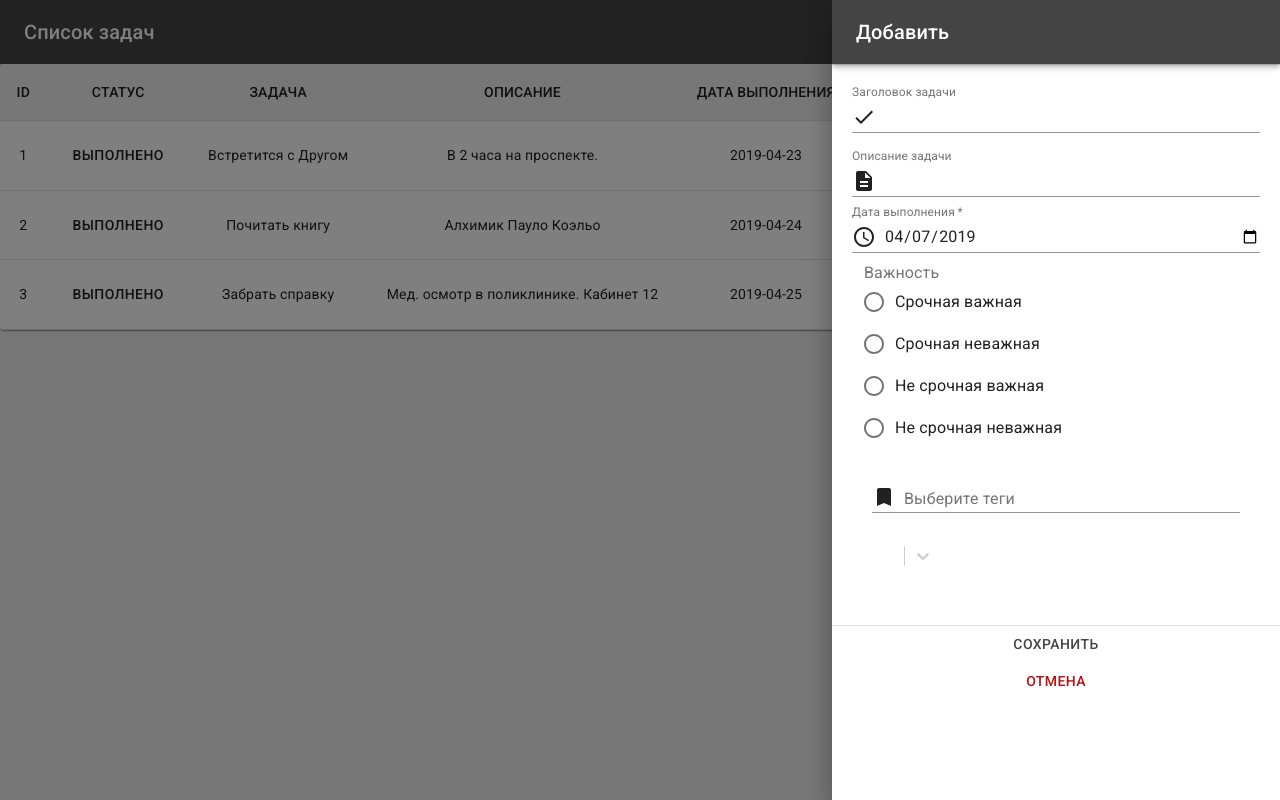
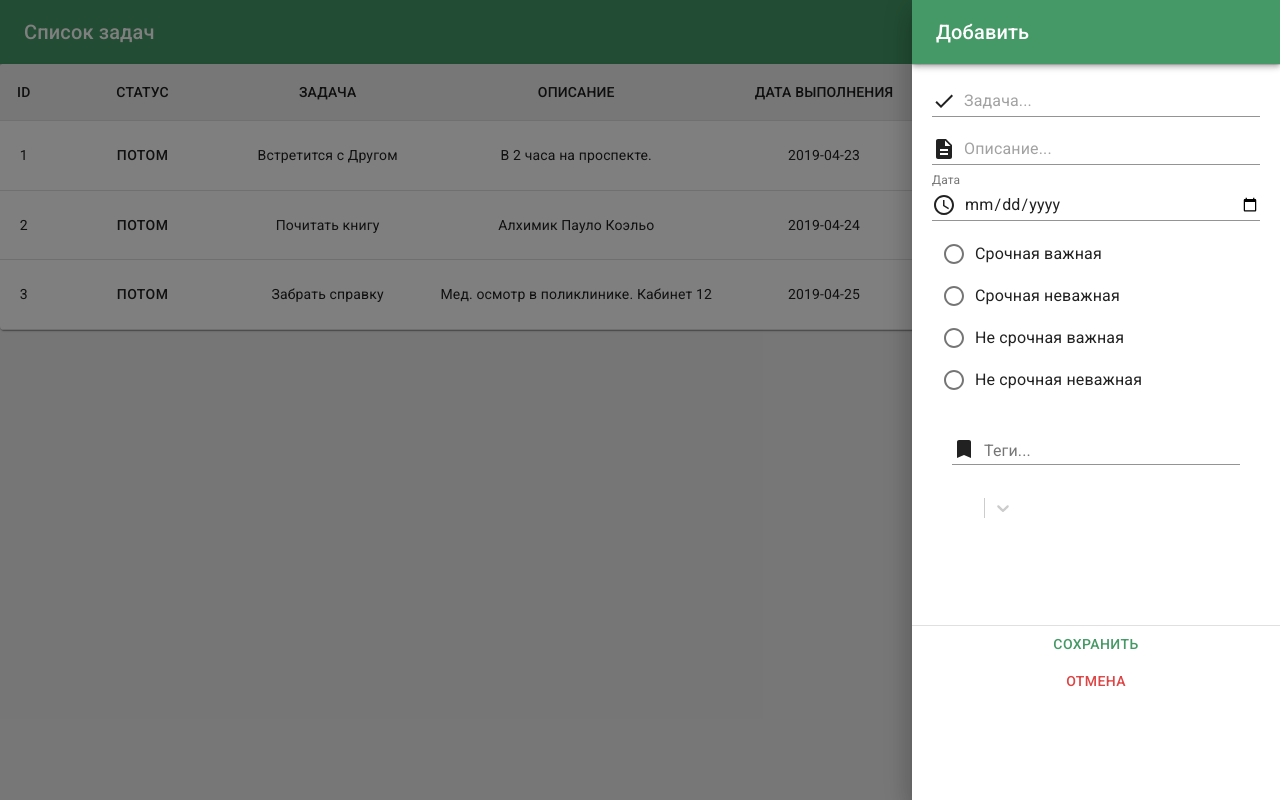
Before and after one commit to usuisora/TodosList, a React (Create React App) app: page / in a window 1280 px wide. Both pictures are taken after a click on the button 1232 px from the left and 32 px from the top of the page. Built offline with nearby package versions, Linux system fonts and the light colour scheme.

Commit message:
edit configured

```diff
--- a/src/App.js
+++ b/src/App.js
@@ -8,10 +8,10 @@ import Alert from './components/Alert'
 const theme = createMuiTheme({
   palette: {
     primary: {
-      main: '#444'
+      main: '#496'
     },
     secondary: {
-      main: '#b71010',
+      main: '#d44',
     },
     spacing:{
       unit: '3px'
--- a/src/Provider.js
+++ b/src/Provider.js
@@ -14,15 +14,16 @@ import React,{createContext,useState} from 'react'
         {id:'4',name:'Не срочная неважная'}]);
 
     const [todos, setTodos] = useState([
-        {id:1,isCompleted: true, name:'Встретится с Другом', description:'В 2 часа на проспекте.',date:new Date(2019,3,23).toISOString().substring(0,10),importance:importance[0].name,tegs:'#meeting'},
-        {id:2,isCompleted: true, name:'Почитать книгу', description:'Алхимик Пауло Коэльо',date:new Date(2019,3,24).toISOString().substring(0,10),importance:importance[3].name,tegs:'#reading'},
-        {id:3,isCompleted: true, name:'Забрать справку', description:'Мед. осмотр в поликлинике. Кабинет 12',date:new Date(2019,3,25).toISOString().substring(0,10),importance:importance[0].name,tegs:'#trip'}
+        {id:1,isCompleted: 'Потом', name:'Встретится с Другом', description:'В 2 часа на проспекте.',date:new Date(2019,3,23).toISOString().substring(0,10),importance:importance[0].name,tegs:'#meeting'},
+        {id:2,isCompleted: 'Потом', name:'Почитать книгу', description:'Алхимик Пауло Коэльо',date:new Date(2019,3,24).toISOString().substring(0,10),importance:importance[3].name,tegs:'#reading'},
+        {id:3,isCompleted: 'Потом', name:'Забрать справку', description:'Мед. осмотр в поликлинике. Кабинет 12',date:new Date(2019,3,25).toISOString().substring(0,10),importance:importance[0].name,tegs:'#trip'}
     ]);
 
 
     const deleteTodo = (id) =>{
         var newTodos = todos.filter(todo=>(todo.id!==id))
         setTodos(newTodos)
+        return 'deleted'
     }
 
     const initDate = new Date().toISOString().substring(0,10)
@@ -30,18 +31,18 @@ import React,{createContext,useState} from 'react'
     const [initTodo, setInitTodo] = useState({});
     const [openSnack, setOpenSnack] = useState(false);
 
-    const addTodo = (arr) =>{
-        const newId =  (todos.length!==0) ? todos[todos.length-1].id+1 : 1
-        var newtodo = {id: newId,isCompleted: false}
-        // console.log(Object.entries(arr))
-        Object.entries(arr).forEach(row=>{
+    const addTodo = () =>{
+        var newtodo = {isCompleted:'Потом'}
+        Object.entries(initTodo).forEach(row=>{
             newtodo[row[0]] = row[1]
         })
+        newtodo.id =  (todos.length!==0) ? todos[todos.length-1].id+1 : 1
+
         const newTodos = [...todos,newtodo]
         newTodos.sort((a,b)=>(a.id-b.id))
         setTodos(newTodos)
-        // sortTodos()
-        setInitTodo({})
+        setInitTodo({date: new Date().toISOString().substring(0,10)})
+
 
     }
 
--- a/src/components/Main/LongMenu.js
+++ b/src/components/Main/LongMenu.js
@@ -5,8 +5,10 @@ import MenuItem from '@material-ui/core/MenuItem';
 import MoreVertIcon from '@material-ui/icons/MoreVert';
 
 const options = [
-  'Выполнено',
-  'Не выполнено'
+  'Ничего',
+  'Потом',
+  'Выполняется',
+  'Выполнено'
 ];
 
 const ITEM_HEIGHT = 48;
@@ -22,9 +24,9 @@ class LongMenu extends React.Component {
 
   handleClose = ({target:{id}}) => {
   const {setTodoStatus,todoid} = this.props
-   var status = (id === options[0]) ? true : false;
+  //  var status = id
     this.setState({ anchorEl: null });
-    setTodoStatus(todoid, status)
+    setTodoStatus(todoid, id)
   };
 
   render() {
@@ -33,7 +35,7 @@ class LongMenu extends React.Component {
     const {status} = this.props;
     return (
       <span>
-        <Button onClick={this.handleClick}>{status}</Button>
+        <Button style = {{minWidth:150}}onClick={this.handleClick}>{status}</Button>
         <Menu
           id="long-menu"
           anchorEl={anchorEl}
--- a/src/components/Main/RowData.js
+++ b/src/components/Main/RowData.js
@@ -23,20 +23,20 @@ export function Drop(props) {
 
 
 function RowData({todo,classes,rowStyle}) {
-   const newtodo = Object.entries(todo)
-
+  //  const newtodo = Object.entries(todo)
+  //  console.log('mylog',todo)
   return (
     <Fragment  >
-        {newtodo.map(column=>{
-          if(column[0]==='isCompleted')
-              return (
-                <Fragment key = {column[0]}>
-                  <Drop todo = {todo}  status = {column[1]===true? "Выполнено":"Не выполнено"} />
-                </Fragment>
-              )
-          return  <TableCell  align='center' key = {column[0]}>{column[1]}</TableCell>
-        })}
-        <TodoOptions todosId = {todo.id} rowStyle ={rowStyle} />
+      <TableCell  align='center'>{todo.id}</TableCell>
+      <Fragment>
+                  <Drop todo = {todo}  status = {todo.isCompleted} />
+      </Fragment>
+      <TableCell  align='center'>{todo.name}</TableCell>
+      <TableCell  align='center'>{todo.description}</TableCell>
+      <TableCell  align='center'>{todo.date}</TableCell>
+      <TableCell  align='center'>{todo.importance}</TableCell>
+      <TableCell  align='center'>{todo.tegs}</TableCell>
+      <TodoOptions todosId = {todo.id} rowStyle ={rowStyle} />
     </Fragment>
   )
 }
--- a/src/components/Main/TodoOptions.js
+++ b/src/components/Main/TodoOptions.js
@@ -1,6 +1,6 @@
 import React from 'react'
 import TableCell from '@material-ui/core/TableCell';
-import { Fab } from '@material-ui/core';
+import { Fab, IconButton } from '@material-ui/core';
 import EditIcon from '@material-ui/icons/Edit';
 import {MyContext} from '../../Provider'
 import DelIcon from '@material-ui/icons/Delete';
@@ -15,23 +15,31 @@ const styles = createStyles({
   },
   notHidden:{
     display:'inherit'
-  }
+  },
+  rowStyle:{
+    display: 'inline'
+  },
+  cell:{
+    minWidth:40,
+    padding: 0,
+    }
+
 });
 function TodoOptions({todosId,classes,style,rowStyle}) {
   return (
     <MyContext.Consumer >
         {({deleteTodo,editTodo})=>(
             <React.Fragment >
-              <TableCell  style = {{minWidth:40}} >
-                <Fab  size="small" style = {rowStyle} aria-label="Edit" onClick={()=>editTodo(todosId)} >
+              <TableCell align='left' className ={classes.cell} >
+                <IconButton  align='center' size="small" style = {rowStyle} aria-label="Edit" onClick={()=>editTodo(todosId)} >
                   <EditIcon/>
-                </Fab>
+                </IconButton>
+
               </TableCell>
-
-              <TableCell align="center" style = {{minWidth: 40}}>
-                <Fab  size="small" style = {rowStyle} color = 'secondary' aria-label="Del" onClick={()=>deleteTodo(todosId)}>
+              <TableCell align='right' className ={classes.cell} >
+              <IconButton  size="small" style = {rowStyle} aria-label="Del" onClick={()=>deleteTodo(todosId)}>
                   <DelIcon/>
-                </Fab>
+                </IconButton>
               </TableCell>
            </React.Fragment>
         )}
--- a/src/components/SideBar/SideBar.js
+++ b/src/components/SideBar/SideBar.js
@@ -4,13 +4,7 @@ import SideForm from './SideForm'
 import { withStyles } from '@material-ui/core/styles';
 import {MyContext} from '../../Provider'
 const styles = theme => ({
-  header: {
-   position: 'relative',
-   textAlign: 'center',
-   padding:'20px',
-   marginLeft: 'auto',
-   marginRight: 'auto',
-  },
+
   grow:{
     display: 'flex',
     minWidth: 400
@@ -18,28 +12,25 @@ const styles = theme => ({
 });
 
 
-function SideBar({classes}) {
+
+function SideBar() {
 
   return (
      <MyContext.Consumer>
-     {({importance,addTodo,isSideOpen,setIsSideOpen,initTodo,setInitTodo, setOpenSnack})=>(
+     {({importance,addTodo,isSideOpen,setIsSideOpen,initTodo,setInitTodo, setOpenSnack, deleteTodo})=>(
           <Drawer anchor="right" style = {{minWidth : '50%'}}
                   open={isSideOpen}
                   onClose={()=>{
-                    {/* console.log(initTodo) */}
-                    if(initTodo.name == null)
-                    {
-                      {/* setOpenSnack(false) */}
+                  if(initTodo.name == null)
                       setIsSideOpen(false)
-                    }
-                    else{
-                      setOpenSnack(true)
-                    }
-                    setInitTodo({})
+                      else
+                         setOpenSnack(true)
+
+                    setInitTodo({date: new Date().toISOString().substring(0,10)})
                   }}>
                    <AppBar position="static">
                     <Toolbar>
-                      <Typography variant="h6" color="inherit" className={classes.grow}>
+                      <Typography variant="h6" color="inherit" style  = {{   display: 'flex',minWidth: 320}}>
                         Добавить
                       </Typography>
                     </Toolbar>
@@ -47,7 +38,8 @@ function SideBar({classes}) {
 
                   <Divider/>
 
-                  <SideForm  setInitTodo ={setInitTodo}  importance={importance} addTodo ={addTodo} setIsSideOpen={setIsSideOpen}  initTodo= {initTodo} />
+                  <SideForm  setInitTodo ={setInitTodo}  importance={importance} addTodo ={addTodo}  deleteTodo = {deleteTodo}
+                  setIsSideOpen={setIsSideOpen}  initTodo= {initTodo} />
 
                   </Drawer>
 
@@ -56,4 +48,4 @@ function SideBar({classes}) {
   )
 }
 
-export default withStyles(styles)(SideBar)
+export default SideBar
--- a/src/components/SideBar/SideForm.js
+++ b/src/components/SideBar/SideForm.js
@@ -30,10 +30,10 @@ const styles = theme =>createStyles({
 })
 
 
-function SideForm({classes,importance, addTodo,setIsSideOpen,initTodo,setOpenSnack,setInitTodo}) {
+function SideForm({classes,importance, addTodo,setIsSideOpen,initTodo,setOpenSnack,setInitTodo,deleteTodo}) {
     const initDate = new Date().toISOString().substring(0,10)
 
-    const [newtodo, setNewtodo] = useState(initTodo);
+    // const [newtodo, setNewtodo] = useState(initTodo);
     const [progressStyle, setProgressStyle] = useState({
       display: "none"
     });
@@ -45,13 +45,10 @@ function SideForm({classes,importance, addTodo,setIsSideOpen,initTodo,setOpenSna
 
     const handleChange=({target:{value,name}})=>{
       if(name === 'todo'){
-        //  setNewtodo({...newtodo,name:value})
-         setInitTodo({...newtodo,name:value})
-        //  setInitTodo({name:value})
+         setInitTodo({...initTodo,name:value})
 
       }
       else{
-        // setNewtodo({...newtodo,[name]:value});
         setInitTodo({...initTodo,[name]:value})
 
       }
@@ -65,7 +62,7 @@ function SideForm({classes,importance, addTodo,setIsSideOpen,initTodo,setOpenSna
             name="todo"
             multiline
             rowsMax="1"
-            label="Заголовок задачи"
+            placeholder = 'Задача...'
             value={initTodo.name}
             onChange={handleChange}
             InputProps={{
@@ -77,11 +74,11 @@ function SideForm({classes,importance, addTodo,setIsSideOpen,initTodo,setOpenSna
           />
           <TextField
             name='description'
-            label="Описание задачи"
+            placeholder = 'Описание...'
             multiline
             rowsMax="4"
             margin="normal"
-            value={newtodo.description}
+            value={initTodo.description}
             onChange={handleChange}
             InputProps={{
                 startAdornment: (
@@ -93,10 +90,9 @@ function SideForm({classes,importance, addTodo,setIsSideOpen,initTodo,setOpenSna
           />
           <TextField
             name="date"
-            label="Дата выполнения"
+            label="Дата"
             type="date"
-            required
-            defaultValue={initDate}
+            placeholder = 'Дата...'
             onChange={handleChange}
             InputProps={{
                 startAdornment: (
@@ -109,9 +105,8 @@ function SideForm({classes,importance, addTodo,setIsSideOpen,initTodo,setOpenSna
           }}/>
 
           <FormControl component="fieldset" className={classes.formControl}>
-            <FormLabel component="legend">Важность</FormLabel>
               <RadioGroup
-                value={newtodo.importance}
+                value={initTodo.importance}
                 onChange={handleChange}
                 id = 'importance'
                 name= 'importance'
@@ -126,19 +121,19 @@ function SideForm({classes,importance, addTodo,setIsSideOpen,initTodo,setOpenSna
               </RadioGroup>
           </FormControl>
 
-          <TegsField newtodo = {newtodo} setNewtodo = {setNewtodo} scrollToBottom ={scrollToBottom} />
+          <TegsField newtodo = {initTodo} setNewtodo = {setInitTodo} scrollToBottom ={scrollToBottom} />
       </form>
      <Divider/>
 
         <Button  color="primary" onClick={()=>{
-          console.log('new',initTodo)
+
                                                   if(initTodo.name ==null){
                                                     alert('Введите пожалуйта задачу')
 
                                                   }
                                                   else{
-                                                    addTodo(initTodo);
                                                   setTimeout(()=>{
+                                                     addTodo()
                                                      setIsSideOpen(false);
                                                   },2000)
                                                   setProgressStyle({
@@ -149,7 +144,11 @@ function SideForm({classes,importance, addTodo,setIsSideOpen,initTodo,setOpenSna
 
                                                }}
                                                   >Сохранить</Button>
-        <Button  color="secondary" onClick={()=>{setIsSideOpen(false)}}>Отмена</Button>
+        <Button  color="secondary" onClick={()=>{setIsSideOpen(false)
+                                                if(initTodo.id !== null){
+                                                  addTodo()
+                                                }}
+                                                    }>Отмена</Button>
         <CircularProgress style= {progressStyle} />
 
 </Fragment>
--- a/src/components/SideBar/TegsField.js
+++ b/src/components/SideBar/TegsField.js
@@ -222,7 +222,7 @@ class IntegrationReactSelect extends React.Component {
               components={components}
               value={this.state.multi}
               onChange={this.handleChange('multi')}
-              placeholder="Выберите теги"
+              placeholder="Теги..."
               isMulti
             />
          </div>
```
